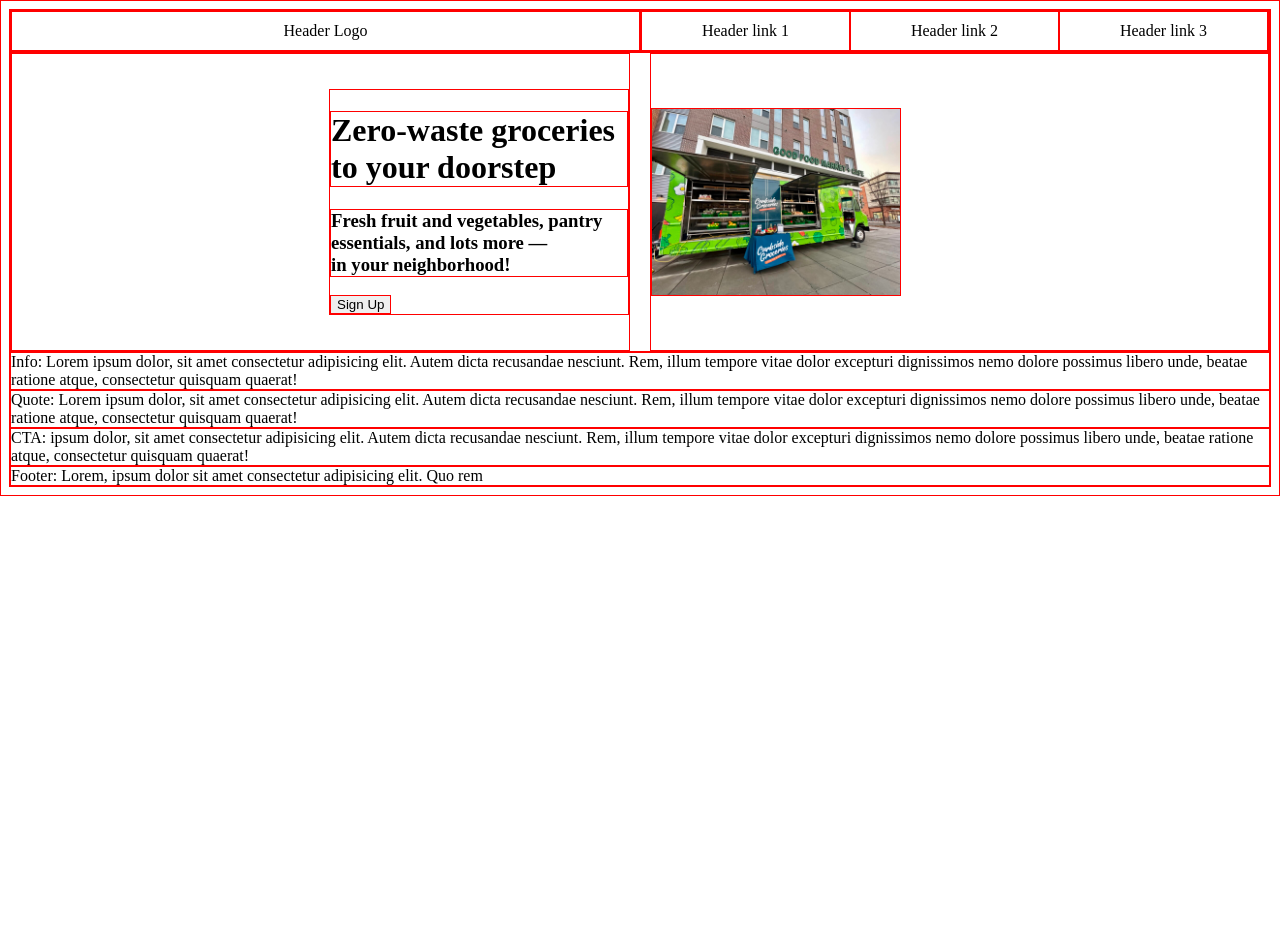
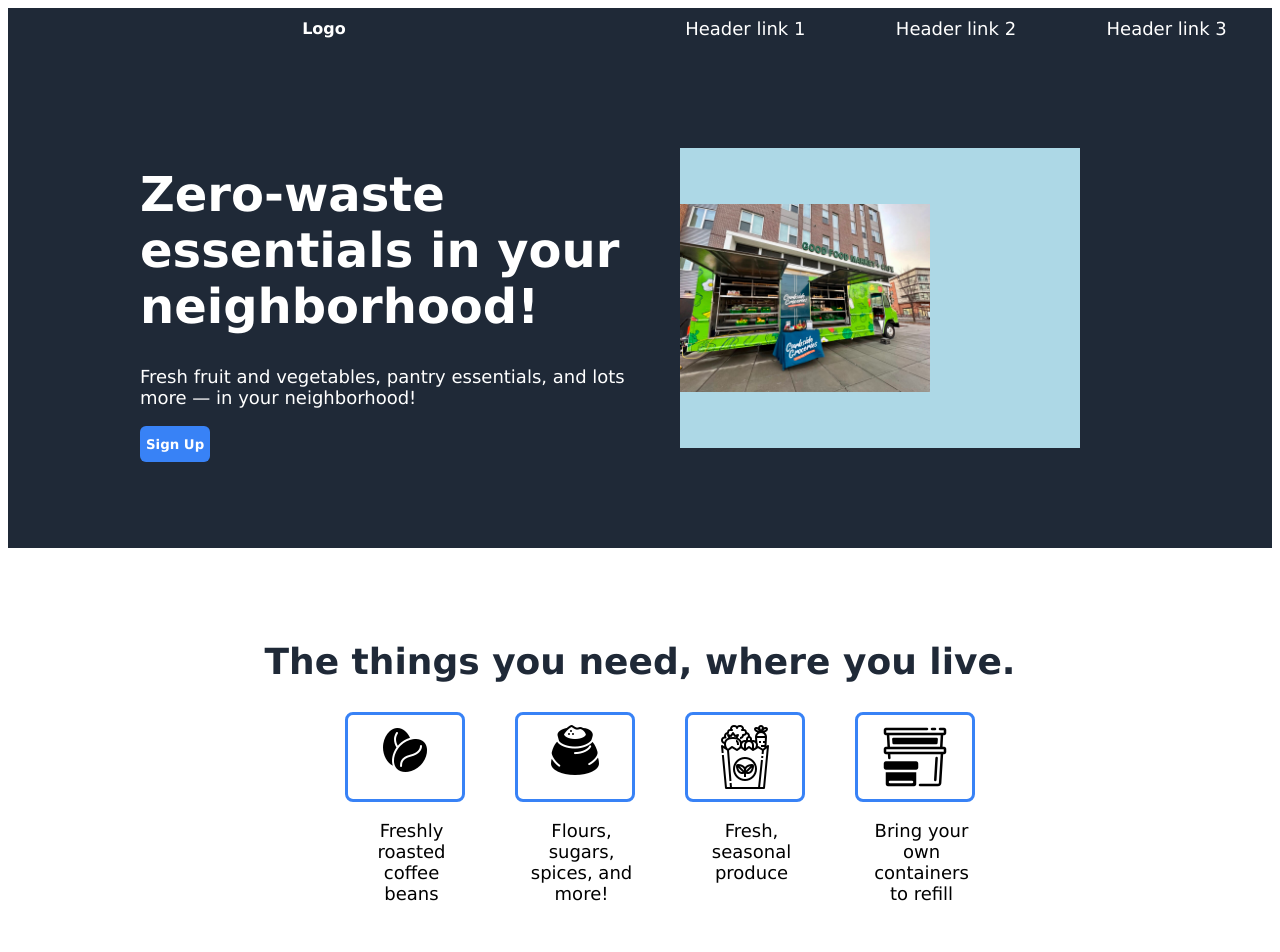
Before and after one commit to damasene/Local_Refills, a plain HTML site: page root/index.html in a window 1280 px wide. Shown: the top 952 px of the page. Before the commit the page ends 800 px from the top, so only its background shows below. Drawn offline with Linux system fonts and the light colour scheme.

Commit message:
Finish styles. Add CTA and footer.

```diff
--- a/root/index.html
+++ b/root/index.html
@@ -8,39 +8,76 @@
 </head>
 <body>
     <div class="navigation">
-        <div class="header_logo">Header Logo</div>
+        <div><strong>Logo</strong></div>
         <div class="header_links">
-            <div class="hl_item">Header link 1</div>
-            <div class="hl_item">Header link 2</div>
-            <div class="hl_item">Header link 3</div>
+            <div>Header link 1</div>
+            <div>Header link 2</div>
+            <div>Header link 3</div>
         </div>
     </div>
-
-
-
-
 
     <div class="hero">
         <div>
             <div class="hero_content">
-                <h1>Zero-waste groceries to your doorstep</h1>
-                <h3>Fresh fruit and vegetables, pantry essentials, and lots more &mdash; <br>in your neighborhood!  </h3>
-                <button class="button">Sign Up</button>
+                <h1>Zero-waste essentials in your neighborhood!</h1>
+                <p>Fresh fruit and vegetables, pantry essentials, and lots more &mdash; in your neighborhood!  </p>
+                <button class="button1">Sign Up</button>
             </div>
 
         </div>
+        <div>
           <div class="hero_image">
              <img src="images/mobile grocery.jpg" alt="" height="auto" width="250px">
           </div>
+        </div>
     </div>
 
+    <div class="info">
+        <div class="info_h1"><h2>The things you need, where you live.</h2></div>
+        <div class="info_main">
+            <div class="info_container">
+                <div class="info_image">
+                    <img src="images/icons8-coffee-beans-50.png" alt="">
+                </div>
+                <p class="info_panel">Freshly roasted coffee beans</p>
+            </div>
+            <div class="info_container">
+                <div class="info_image">
+                    <img src="images/icons8-flour-50.png" alt="">
+                </div>
+                <p class="info_panel">Flours, sugars, spices, and more!</p>
+            </div>
+            <div class="info_container">
+                <div class="info_image">
+                    <img src="images/icons8-vegetables-64.png" alt="">
+                </div>
+                <p class="info_panel">Fresh, seasonal produce</p>
+            </div>
+            <div class="info_container">
+                <div class="info_image">
+                    <img src="images/icons8-food-storage-64.png" alt="">
+                </div>
+                <p class="info_panel">Bring your own containers to refill</p>
+            </div>
 
+        </div>
+    </div>
 
+    <div class="quote">
+        <div class="quote_txt">It cannot be right to manufacture billions of objects that are used for a matter of minutes, and are then with us for centuries.</div>
+        <div class="quote_id">&mdash; Ron Savage</div>
+    </div>
 
-    <div class="info">Info: Lorem ipsum dolor, sit amet consectetur adipisicing elit. Autem dicta recusandae nesciunt. Rem, illum tempore vitae dolor excepturi dignissimos nemo dolore possimus libero unde, beatae ratione atque, consectetur quisquam quaerat!</div>
-    <div class="quote">Quote: Lorem ipsum dolor, sit amet consectetur adipisicing elit. Autem dicta recusandae nesciunt. Rem, illum tempore vitae dolor excepturi dignissimos nemo dolore possimus libero unde, beatae ratione atque, consectetur quisquam quaerat!</div>
-    <div class="CTA">CTA: ipsum dolor, sit amet consectetur adipisicing elit. Autem dicta recusandae nesciunt. Rem, illum tempore vitae dolor excepturi dignissimos nemo dolore possimus libero unde, beatae ratione atque, consectetur quisquam quaerat!</div>
-    <div class="footer">Footer: Lorem, ipsum dolor sit amet consectetur adipisicing elit. Quo rem</div>
+    <div class="CTA">
+        <div class="CTA_inset">
+            <div class="CTA_content_1"><strong>Find out if we're in your area already!</strong><br> Click now for updates.</div>
+            <div class="CTA_content_2"><button class="button2">Sign Up</button></div>
+        </div>
+
+    </div>
+    <br>
+
+    <div class="footer">Copyright © Adam Ing 2024</div>
 
 </body>
 </html>
--- a/root/styles.css
+++ b/root/styles.css
@@ -1,11 +1,37 @@
 * {
+    /*
+    border: 1px solid red;*/
     box-sizing: border-box;
-    border: 1px solid red;
+    font-family: 'Lucida Sans', 'Lucida Sans Regular', 'Lucida Grande', 'Lucida Sans Unicode', Geneva, Verdana, sans-serif;
+}
+
+.button1 {
+    background-color: #3882F6;
+    color: white;
+    font-weight: bold;
+    height: 36px;
+    width: fit-content;
+    border-radius: 6px;
+    border: none;
+}
+
+.button2 {
+    background-color: #3882F6;
+    color: white;
+    font-weight: bold;
+    height: 36px;
+    width: fit-content;
+    border-radius: 6px;
+    border-color: white;
+    border: solid 2px;
 }
 
 .navigation {
+    background-color: #1F2937;
+    color: white;
     display: flex;
     flex: 1;
+
 }
 
 .navigation div {
@@ -17,15 +43,18 @@
     align-items: center;
 }
 
-.header_links {
+.header_links > div {
     flex: 1;
 }
 
 .hero {
+    background-color: #1F2937;
+    color: white;
     display: flex;
     flex: 1;
     flex-direction: row;
-    height: 300px;
+    height: 500px;
+
 }
 
 .hero > div {
@@ -33,22 +62,150 @@
     flex-direction: column;
     justify-content: center;
     flex: 1;
-    align-items:flex-start;
+    margin-left: 20px;
 }
 
 .hero_content {
     height: auto;
-    width: 300px;
+    width: 500px;
     justify-content: right;
     margin-left: auto;
     margin: right 40px;
 }
 
 .hero_image {
-    height: auto;
-    width: 200px;
+    height: 300px;
+    width: 400px;
     display: flex;
     justify-content: left;
     margin-left: 20px;
     align-items: center;
+    background-color: lightblue;
 }
+
+.info {
+    display:flex;
+    flex-direction: column;
+    padding: 5% 0;
+}
+
+.info_main {
+    display: flex;
+    flex-direction: row;
+    justify-content: center;
+    text-align: center;
+    height: auto;
+
+
+}
+
+.info_container {
+    display: flex;
+    flex-direction: column;
+    width: 80px;
+    height: auto;
+    display: flex;
+    margin: 0 45px;
+}
+
+.info_image {
+    height: 90px;
+    width: 120px;
+    border: solid 3px #3882F6;
+    border-radius: 8px;
+    padding-top: 10px;
+}
+
+.info_h1 {
+    margin: 5;
+    text-align: center;
+}
+
+.info_panel {
+    text-align:center;
+    margin-left: 9px;
+    justify-content:center;
+    width: 115px;
+}
+
+p,.header_links{
+    font-size: 18px;
+}
+
+h1 {
+    font-size: 48px;
+    font-weight: 800;
+
+}
+h2 {
+    font-size: 36px;
+    font-weight: 800;
+    color: #1F2937;
+}
+
+.quote {
+    background-color: #E5E7EB;
+    height: auto;
+    text-align: center;
+    padding:10% 0;
+}
+
+.quote_txt {
+    font-size: 36px;
+    font-style: italic;
+    font-weight: 200;
+    color: #1f2937;
+    padding-left: 100px;
+    padding-right: 100px;
+}
+
+.quote_id {
+    font-size: 16px;
+    font-weight: bold;
+    padding-top: 30px;
+    padding-right: 100px;
+    text-align: right;
+
+}
+
+.CTA {
+    display: flex;
+    height: auto;
+    text-align: left;
+    align-items: center;
+    justify-content: center;
+}
+
+.CTA_inset {
+    display: flex;
+    flex-direction:row;
+    background-color: #3882F6;
+    color: #E5E7EB;
+    margin-left: 110px;
+    height: 120px;
+    width: 700px;
+    margin-top: 25px;
+    border-radius: 10px;
+    margin-right: 50px;
+}
+
+.CTA_content_1 {
+    width: 390px;
+    padding-top: 40px;
+    padding-left: 50px;
+}
+
+.CTA_content_2 {
+    flex: 1;
+    display: flex;
+    text-align: center;
+    padding-top: 42px;
+    padding-left: 100px;
+}
+
+.footer {
+    text-align: center;
+    background-color: #1F2937;
+    color: white;
+    padding: 20px 0;
+}
```
